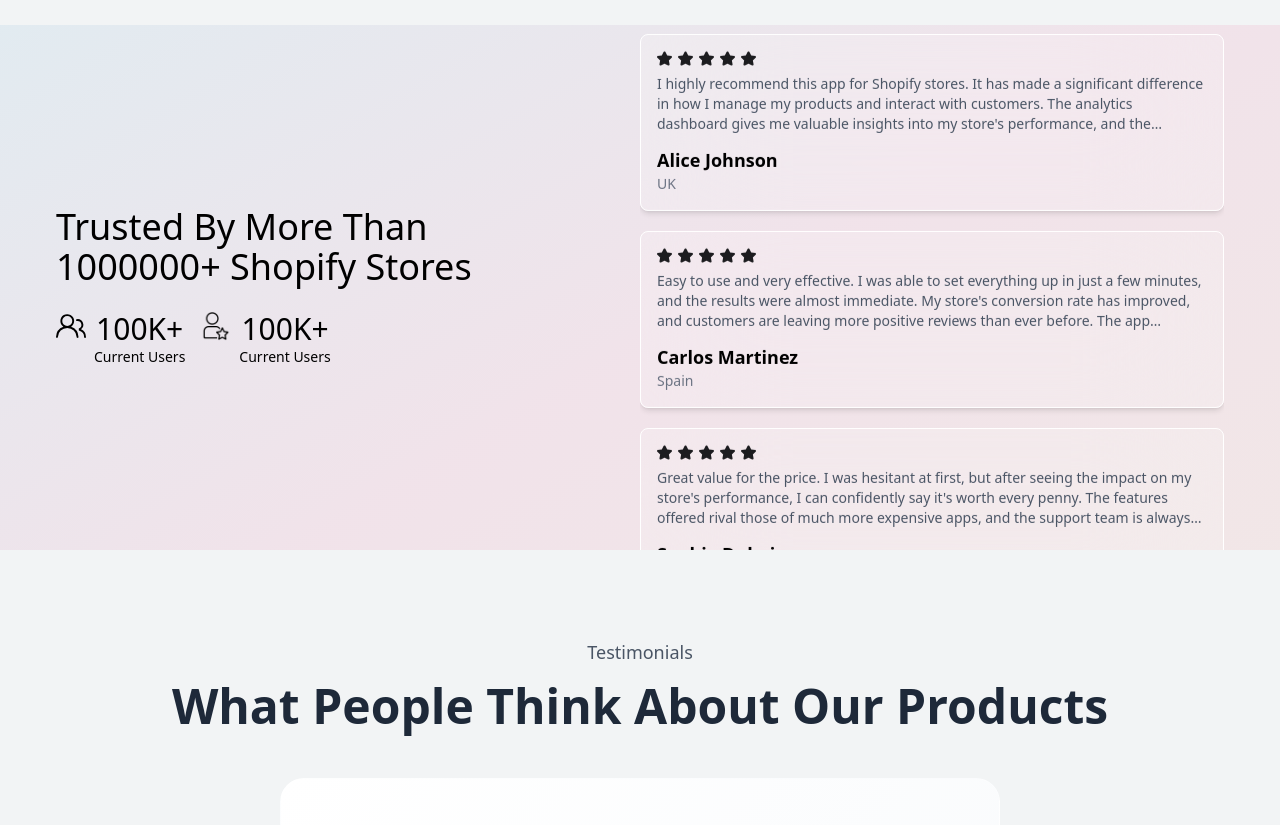
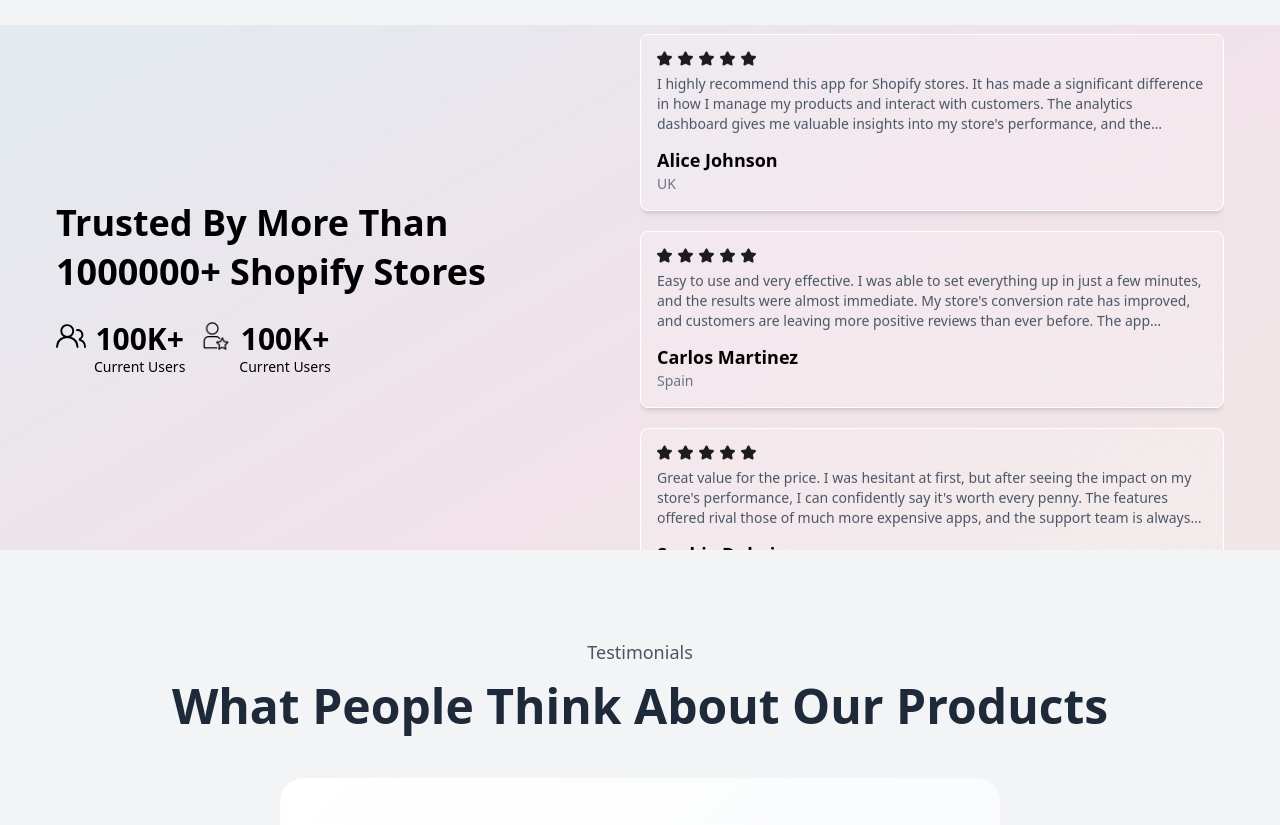
Before and after one commit to za-ibrahim/zeptoapps_landing_page__astro, an Astro site: page / in a window 1280 px wide. Shown: the part 1595-2420 px from the top of the page. Built offline with nearby package versions, Linux system fonts and the light colour scheme; Astro itself is replaced by a stand-in of ours.

Commit message:
updated: review responsive

```diff
--- a/src/components/Reviews.astro
+++ b/src/components/Reviews.astro
@@ -80,11 +80,11 @@ const reviews = [
 <div class="reviews-section mt-22">
   <div class="reviews-container">
     <ComponentLayout class="flex md:flex-row flex-col justify-between gap-5">
-      <div class="flex flex-col items-start justify-center">
-        <h2 class="text-4xl">
+      <div class="flex flex-col md:items-start md:justify-center font-bold">
+        <h2 class="text-4xl leading-snug md:text-left text-center">
           Trusted By More Than <br /> 1000000+ Shopify Stores
         </h2>
-        <div class="flex gap-4 mt-6">
+        <div class="flex justify-center gap-4 mt-6">
           <div class="flex items-start justify-center gap-2">
             <div class="stat_icon_container">
               <svg viewBox="0 0 24 24" xmlns="http://www.w3.org/2000/svg"
@@ -98,7 +98,7 @@ const reviews = [
             </div>
             <div class="text-center">
               <p class="text-3xl">100K+</p>
-              <p class="text-sm">Current Users</p>
+              <p class="text-sm font-normal">Current Users</p>
             </div>
           </div>
           <div class="flex items-start justify-center gap-2">
@@ -107,7 +107,7 @@ const reviews = [
             </div>
             <div class="text-center">
               <p class="text-3xl">100K+</p>
-              <p class="text-sm">Current Users</p>
+              <p class="text-sm font-normal">Current Users</p>
             </div>
           </div>
         </div>
```
